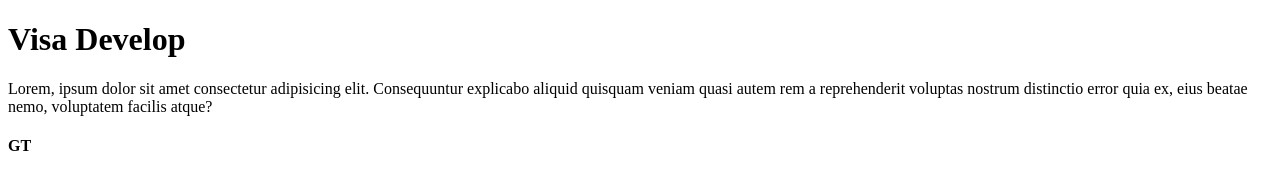
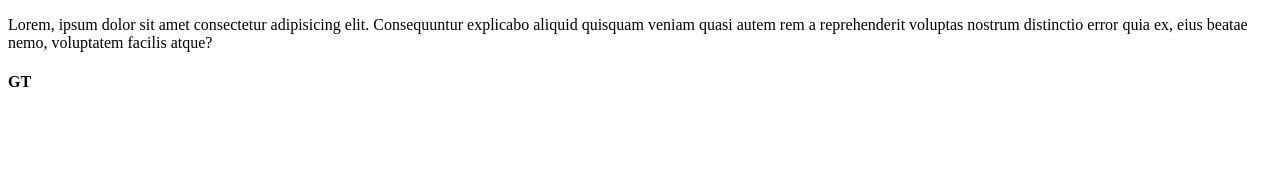
Before and after one commit to vandelsonmalebo02/TulsaOn, a plain HTML site: page index.html in a window 1280 px wide. Drawn offline with Linux system fonts and the light colour scheme.

Commit message:
Update index.html
actualizacao

```diff
--- a/index.html
+++ b/index.html
@@ -7,7 +7,7 @@
     <title>TulsaOn</title>
 </head>
 <body>
-    <h1>Visa Develop</h1>
+
     <p>Lorem, ipsum dolor sit amet consectetur adipisicing elit.
          Consequuntur explicabo aliquid quisquam veniam quasi autem rem a reprehenderit voluptas
          nostrum distinctio error quia ex, eius beatae nemo, voluptatem facilis atque?</p>
```
